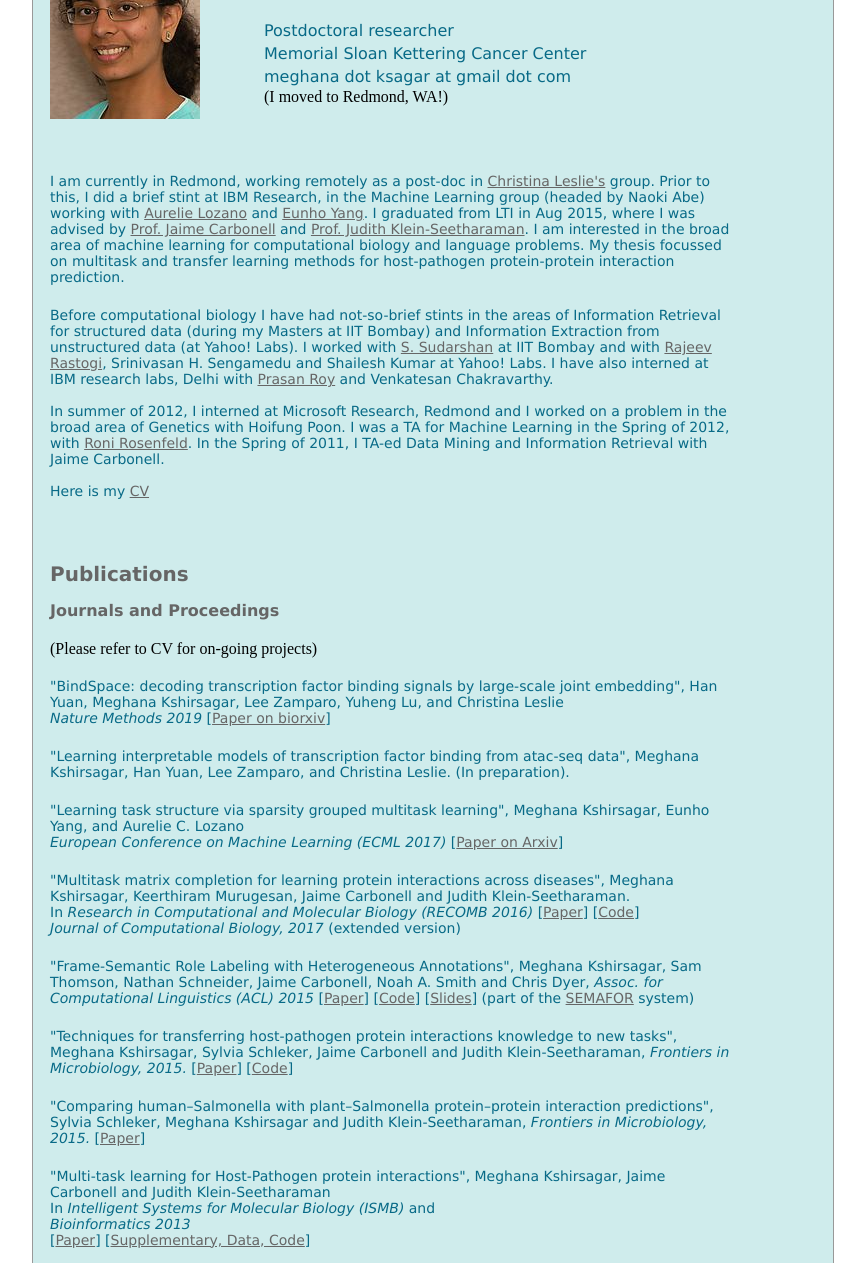
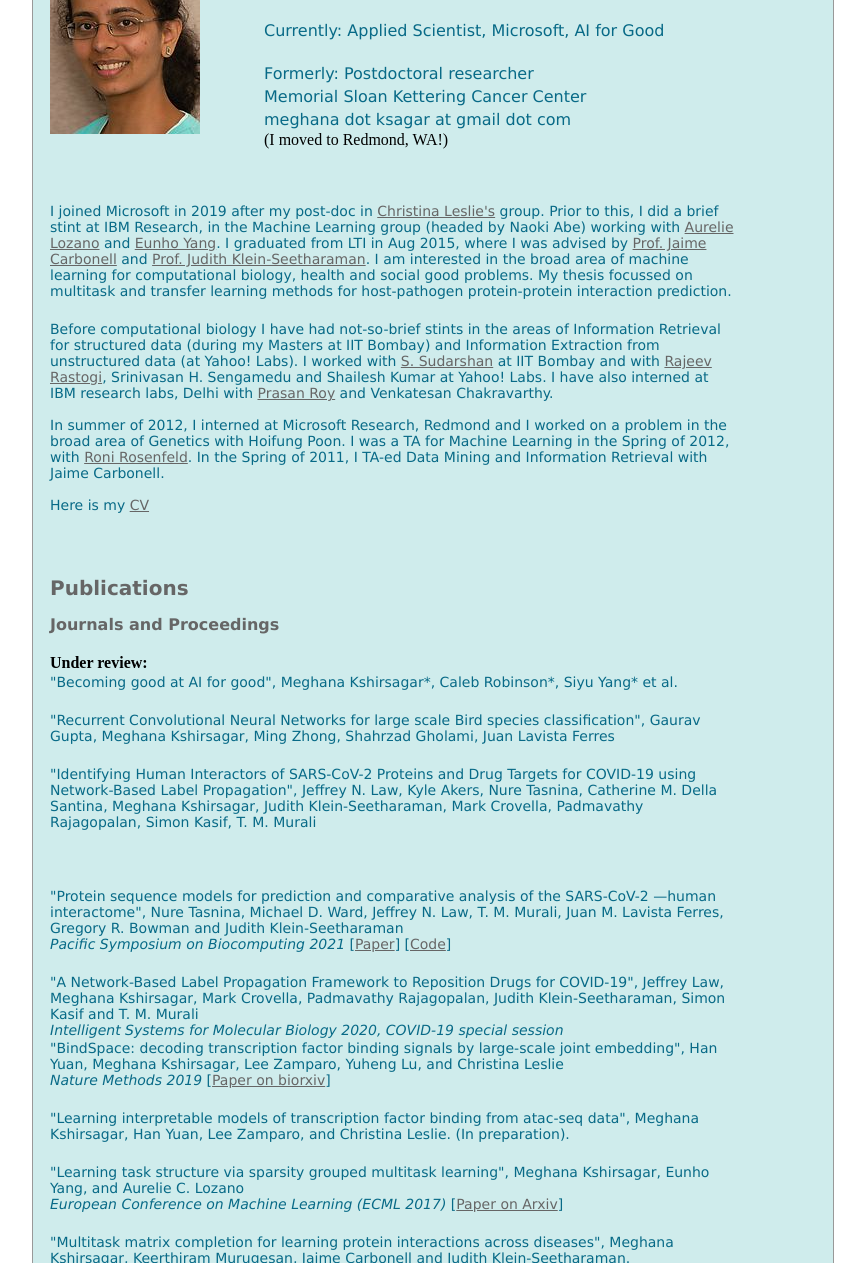
Before and after one commit to meghana-kshirsagar/meghana-kshirsagar.github.io, a plain HTML site: page index.html in a window 1280 px wide. Shown: the part 117-1380 px from the top of the page, without its empty margins (207-1072 px from the left). Drawn offline with Linux system fonts and the light colour scheme; a script that the page names is missing.

Commit message:
Added recent papers

```diff
--- a/index.html
+++ b/index.html
@@ -44,7 +44,9 @@
 				  <td><img src="Kshirsagar_Meghana.jpg"></td>
 					<td></td>
 					<td valign="top">
-					<h3>Meghana Kshirsagar</h3><br><h1>Postdoctoral researcher</h1><h1>Memorial Sloan Kettering Cancer Center</h1>
+					<h3>Meghana Kshirsagar</h3><br>
+						<h1>Currently: Applied Scientist, Microsoft, AI for Good</h1><br>
+						<h1>Formerly: Postdoctoral researcher</h1><h1>Memorial Sloan Kettering Cancer Center</h1>
 					<h1>meghana dot ksagar at gmail dot com</h1>(I moved to Redmond, WA!)
 					<!--img src="index_files/mkshirsa.png" width="165" vspace="4" height="20"-->
 					<table>
@@ -61,9 +63,9 @@
 				<br>
 				<table width="90%" cellpadding="15">
 				<tbody><tr width="90%"><td valign="center">
-				<h2>I am currently in Redmond, working remotely as a post-doc in <a href="http://cbio.mskcc.org/leslielab/">Christina Leslie's</a> group. Prior to this, I did a brief stint at IBM Research, in the Machine Learning group (headed by Naoki Abe) working with <a href="http://researcher.watson.ibm.com/researcher/view.php?person=us-aclozano">Aurelie Lozano</a> and <a href="https://sites.google.com/site/yangeh/">Eunho Yang</a>. I graduated from LTI in Aug 2015, where I was advised by <a href="http://www.cs.cmu.edu/~jgc/">Prof. Jaime Carbonell</a> and <a href="http://www.cs.cmu.edu/~judithks/">Prof. Judith Klein-Seetharaman</a>.
+				<h2>I joined Microsoft in 2019 after my post-doc in <a href="http://cbio.mskcc.org/leslielab/">Christina Leslie's</a> group. Prior to this, I did a brief stint at IBM Research, in the Machine Learning group (headed by Naoki Abe) working with <a href="http://researcher.watson.ibm.com/researcher/view.php?person=us-aclozano">Aurelie Lozano</a> and <a href="https://sites.google.com/site/yangeh/">Eunho Yang</a>. I graduated from LTI in Aug 2015, where I was advised by <a href="http://www.cs.cmu.edu/~jgc/">Prof. Jaime Carbonell</a> and <a href="http://www.cs.cmu.edu/~judithks/">Prof. Judith Klein-Seetharaman</a>.
  I am interested in the broad area of machine learning for computational
- biology and language problems. My thesis focussed on multitask and transfer learning methods
+ biology, health and social good problems. My thesis focussed on multitask and transfer learning methods
 for host-pathogen protein-protein interaction prediction.</h2>
 				<br>
 				<h2>Before computational biology I have had not-so-brief stints in
@@ -85,9 +87,26 @@ worked on a problem in the broad area of Genetics with Hoifung Poon.
 				<h4>Publications</h4>
 				<h1 style="color:#666"><b>Journals and Proceedings</b></h1>
 				<br>
-				(Please refer to CV for on-going projects)
+				<!--(Please refer to CV for on-going projects)-->
+					<b>Under review:</b><br>
+					<h2>"Becoming good at AI for good", Meghana Kshirsagar*, Caleb Robinson*, Siyu Yang* et al.</h2><br>
+					<h2>"Recurrent Convolutional Neural Networks for large scale Bird species classification", Gaurav Gupta, Meghana Kshirsagar, Ming Zhong, Shahrzad Gholami, Juan Lavista Ferres</h2><br>
+					<h2>"Identifying Human Interactors of SARS-CoV-2 Proteins and Drug Targets for COVID-19 using Network-Based Label Propagation",
+					Jeffrey N. Law, Kyle Akers, Nure Tasnina, Catherine M. Della Santina, Meghana Kshirsagar, Judith Klein-Seetharaman, Mark Crovella, Padmavathy Rajagopalan, Simon Kasif, T. M. Murali
+					<br>
+					</h2><br>
 				<br>
 				<br>
+					<h2>"Protein sequence models for prediction and comparative analysis of the SARS-CoV-2 —human interactome",  Nure Tasnina, Michael D. Ward, Jeffrey N. Law, T. M. Murali, Juan M. Lavista Ferres, Gregory R. Bowman and Judith Klein-Seetharaman
+					<br>
+						<i>Pacific Symposium on Biocomputing 2021</i>
+						[<a href="https://psb.stanford.edu/psb-online/proceedings/psb21/kshirsagar.pdf">Paper</a>]
+						[<a href="https://github.com/meghana-kshirsagar/sars_ppi">Code</a>]
+					</h2>
+				<br>
+					<h2>"A Network-Based Label Propagation Framework to Reposition Drugs for COVID-19", Jeffrey Law, Meghana Kshirsagar, Mark Crovella, Padmavathy Rajagopalan, Judith Klein-Seetharaman, Simon Kasif and T. M. Murali
+						<br><i>Intelligent Systems for Molecular Biology 2020, COVID-19 special session </i>
+					</h2>
 				<h2> "BindSpace: decoding transcription factor binding signals by large-scale joint embedding", Han Yuan, Meghana Kshirsagar, Lee Zamparo, Yuheng Lu, and Christina Leslie <br> <i>Nature Methods 2019</i>
 				[<a href="https://www.biorxiv.org/content/early/2018/06/29/359539">Paper on biorxiv</a>]
 				</h2>
```
